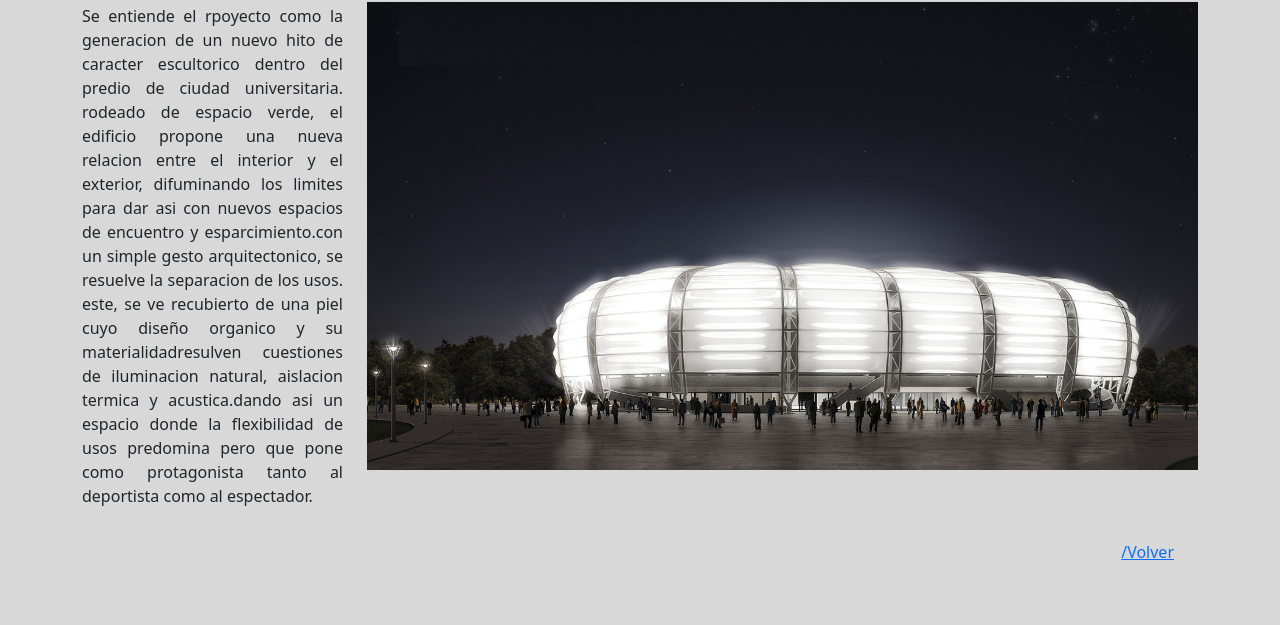
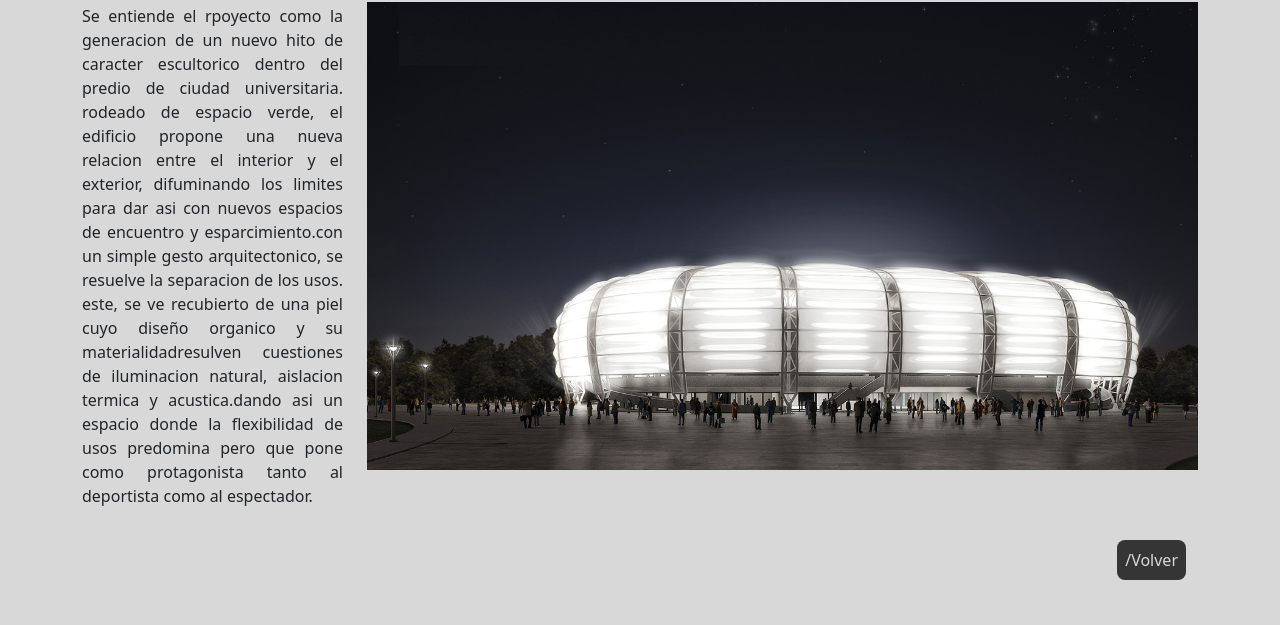
Before and after one commit to MaxiImpedovo/Proyecto-Coder-2021, a plain HTML site: page pages/proyectos/01-proyecto-nombre.html in a window 1280 px wide. Shown: the part 175-800 px from the top of the page. Drawn offline with Linux system fonts and the light colour scheme.

Commit message:
Pre entrega 4 correccion css

```diff
--- a/css/stylecss.css
+++ b/css/stylecss.css
@@ -249,6 +249,12 @@ main {
   .Trabajos .TrabajosTitulo img {
     height: auto;
     width: 100%; }
+  .Trabajos .TrabajosTitulo a {
+    background-color: #353535;
+    padding: .5rem;
+    border-radius: .5rem;
+    text-decoration: none;
+    color: #d8d8d8; }
 
 .Estudio {
   height: 95vh; }
--- a/scss/_trabajos.scss
+++ b/scss/_trabajos.scss
@@ -33,5 +33,13 @@ $v-auto: auto;
             width: 100%;
 
         }
+        a{
+            background-color: $color-primario;
+            padding: .5rem;
+            border-radius: .5rem;
+            text-decoration: none;
+            color: $color-secundario;
+
+        }
     }
 }
```
Also changed, not shown: index.html (+2 -2 lines).
